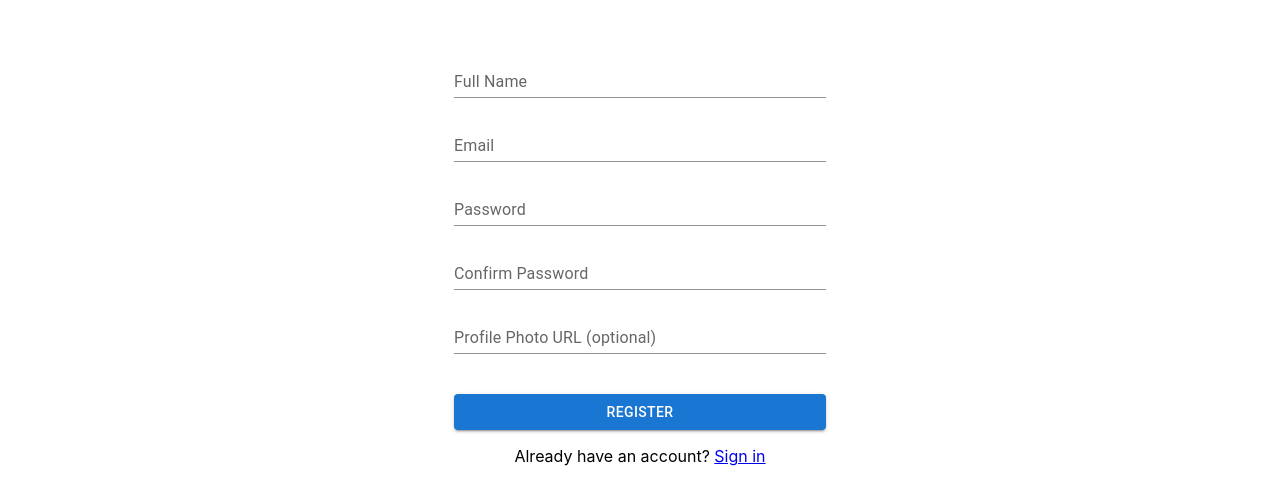
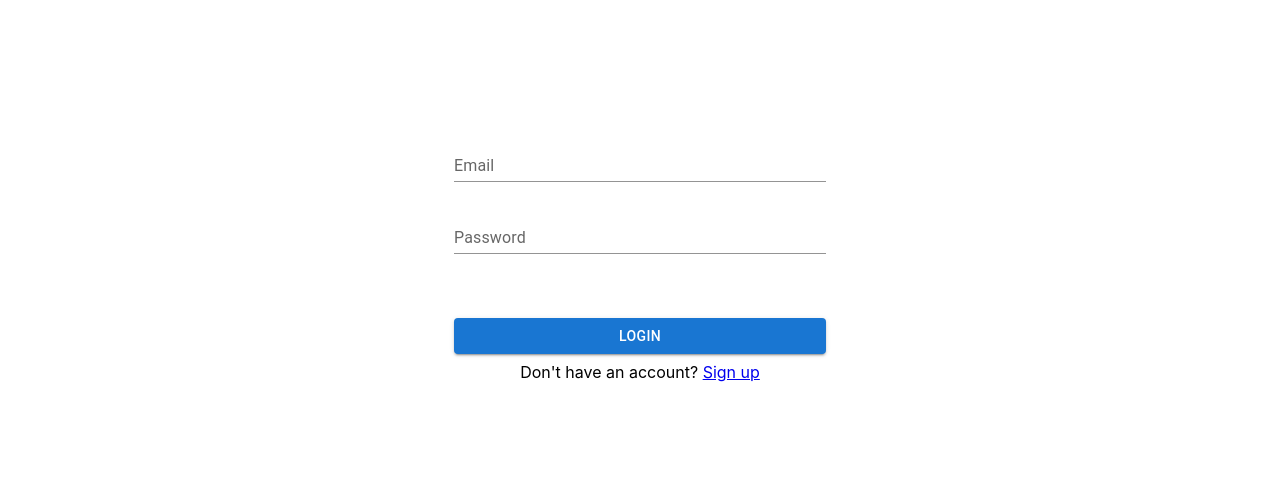
Before and after one commit to mdibuhossain/fitness_cloud, a React (Create React App) app: page / in a window 1280 px wide. Shown: the part 142-638 px from the top of the page. Built offline with nearby package versions, Linux system fonts and the light colour scheme; no server answers.

Commit message:
login page redux touching

```diff
--- a/src/App.js
+++ b/src/App.js
@@ -7,7 +7,7 @@ function App() {
   return (
     <div className="App">
       <Navigation />
-      {/* <Login /> */}
+      <Login />
       <Register />
     </div>
   );
--- a/src/components/Hooks/useFirebase.js
+++ b/src/components/Hooks/useFirebase.js
@@ -1,5 +1,5 @@
 import { initializeApp } from 'firebase/app'
-import { getAuth, signInWithPopup, GoogleAuthProvider, createUserWithEmailAndPassword, signInWithEmailAndPassword, signOut, onAuthStateChanged } from 'firebase/auth'
+import { getAuth, signInWithPopup, GoogleAuthProvider, createUserWithEmailAndPassword, signInWithEmailAndPassword, signOut, onAuthStateChanged, updateProfile } from 'firebase/auth'
 import { useState } from 'react';
 import { useDispatch } from 'react-redux';
 import { login } from '../../features/userSlice';
@@ -24,17 +24,18 @@ export const useFirebase = () => {
     const userRegister = (displayName, photoURL, email, password) => {
         createUserWithEmailAndPassword(auth, email, password)
             .then(result => {
-                dispatch(login({ email, displayName, photoURL }))
-                // setUser({
-                //     email, displayName, photoURL
-                // })
+                updateProfile(auth.currentUser, {
+                    displayName, photoURL
+                }).then(() => {
+                    dispatch(login({ email, displayName, photoURL }))
+                }).catch(error => alert(error.message));
             }).catch(error => alert(error.message))
     }
 
     const logIn = (email, password) => {
         signInWithEmailAndPassword(auth, email, password)
             .then(userAuth => {
-                setUser(userAuth.user);
+                dispatch(login({ ...userAuth?.user }));
             }).catch(error => alert(error.message))
     }
 
--- a/src/components/Login/Login.js
+++ b/src/components/Login/Login.js
@@ -1,22 +1,39 @@
 import { Button, FormControl, Input, InputLabel, Typography } from '@mui/material';
 import { Box } from '@mui/system';
-import React from 'react';
+import React, { useState } from 'react';
+import { useSelector } from 'react-redux';
+import { selectUser } from '../../features/userSlice';
+import { useFirebase } from '../Hooks/useFirebase';
 
 const Login = () => {
+    const { logIn } = useFirebase();
+    const [userInput, setUserInput] = useState({});
+    const user = useSelector(selectUser);
+    const handleUserInput = (e) => {
+        const tmpData = { ...userInput };
+        tmpData[e.target.name] = e.target.value;
+        setUserInput(tmpData);
+        console.log(userInput);
+    }
+    const handleLogin = (e) => {
+        e.preventDefault();
+        logIn(userInput.email, userInput.password);
+    }
+    console.log(user);
     return (
         <Box sx={{ display: 'flex', justifyContent: 'center', alignItems: 'center', height: '100vh' }}>
             <Box sx={{ p: 8, width: "500px" }}>
                 <form>
                     <Box sx={{ display: 'flex', flexDirection: 'column', textAlign: 'center' }}>
                         <FormControl variant="standard">
-                            <InputLabel htmlFor="email">Email</InputLabel>
-                            <Input type="email" id="email" />
+                            <InputLabel>Email</InputLabel>
+                            <Input onBlur={handleUserInput} name="email" type="email" />
                         </FormControl>
                         <FormControl variant="standard" sx={{ mt: 3 }}>
-                            <InputLabel htmlFor="password">Password</InputLabel>
-                            <Input type="password" id="password" />
+                            <InputLabel>Password</InputLabel>
+                            <Input onBlur={handleUserInput} name="password" type="password" />
                         </FormControl>
-                        <Button type="submit" variant="contained" sx={{ mt: 8 }}>Login</Button>
+                        <Button onClick={handleLogin} type="submit" variant="contained" sx={{ mt: 8 }}>Login</Button>
                         <Typography variant='subtitle' sx={{ mt: 1 }}>Don't have an account? <a href="#">Sign up</a></Typography>
                     </Box>
                 </form>
--- a/src/components/Register/Register.js
+++ b/src/components/Register/Register.js
@@ -1,15 +1,15 @@
 import { Button, FormControl, Input, InputLabel, Typography } from '@mui/material';
 import { Box } from '@mui/system';
-import React from 'react';
+import React, { useState } from 'react';
 import { useSelector } from 'react-redux';
 import { selectUser } from '../../features/userSlice';
 import { useFirebase } from '../Hooks/useFirebase';
 
 const Register = () => {
     const { userRegister } = useFirebase();
-    const [userInput, setUserInput] = React.useState({});
+    const [userInput, setUserInput] = useState({});
     const user = useSelector(selectUser);
-    const handleRegisterInput = (e) => {
+    const handleUserInput = (e) => {
         const tmpData = { ...userInput };
         tmpData[e.target.name] = e.target.value;
         setUserInput(tmpData);
@@ -31,23 +31,23 @@ const Register = () => {
                     <Box sx={{ display: 'flex', flexDirection: 'column', textAlign: 'center' }}>
                         <FormControl variant="standard">
                             <InputLabel>Full Name</InputLabel>
-                            <Input onBlur={handleRegisterInput} name="displayName" type="text" />
+                            <Input onBlur={handleUserInput} name="displayName" type="text" />
                         </FormControl>
                         <FormControl variant="standard" sx={{ mt: 2 }}>
                             <InputLabel>Email</InputLabel>
-                            <Input onBlur={handleRegisterInput} name="email" type="email" />
+                            <Input onBlur={handleUserInput} name="email" type="email" />
                         </FormControl>
                         <FormControl variant="standard" sx={{ mt: 2 }}>
                             <InputLabel>Password</InputLabel>
-                            <Input onBlur={handleRegisterInput} name="password" type="password" />
+                            <Input onBlur={handleUserInput} name="password" type="password" />
                         </FormControl>
                         <FormControl variant="standard" sx={{ mt: 2 }}>
                             <InputLabel>Confirm Password</InputLabel>
-                            <Input onBlur={handleRegisterInput} name="confirmPassword" type="password" />
+                            <Input onBlur={handleUserInput} name="confirmPassword" type="password" />
                         </FormControl>
                         <FormControl variant="standard" sx={{ mt: 2 }}>
                             <InputLabel>Profile Photo URL (optional)</InputLabel>
-                            <Input onBlur={handleRegisterInput} name="photoURL" type="text" />
+                            <Input onBlur={handleUserInput} name="photoURL" type="text" />
                         </FormControl>
                         <Button type="submit" onClick={handleSubmitRegister} variant="contained" sx={{ mt: 5 }}>Register</Button>
                         <Typography variant='subtitle' sx={{ mt: 2 }}>Already have an account? <a href="#">Sign in</a></Typography>
--- a/src/features/userSlice.js
+++ b/src/features/userSlice.js
@@ -1,7 +1,7 @@
 import { createSlice } from '@reduxjs/toolkit'
 
 const initialState = {
-    user: null,
+    user: {},
 }
 
 export const userSlice = createSlice({
@@ -12,7 +12,7 @@ export const userSlice = createSlice({
             state.user = action.payload;
         },
         logout: (state) => {
-            state.user = null
+            state.user = {}
         },
     },
 })
```
